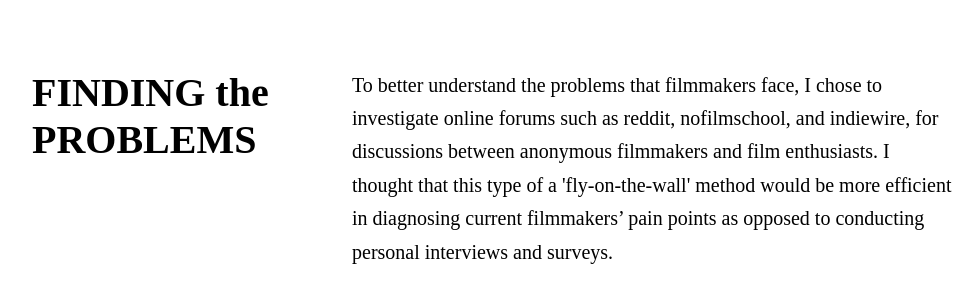
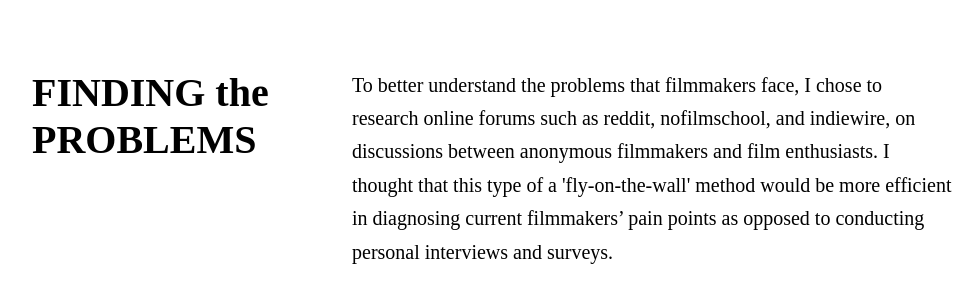
Before and after one commit to aaronzomback/design-portfolio, a Jekyll site: the page built from timesink.html, in a window 1280 px wide and 900 px high, scrolled down 3366 px. Shown: the part 186-481 px from the top of the window, without its empty margins (48-1028 px from the left). Built offline with Jekyll 4.4.1, drawn with Linux system fonts in a browser that asks for light colours; some web fonts are replaced.

Commit message:
research

```diff
--- a/timesink.html
+++ b/timesink.html
@@ -123,7 +123,7 @@ layout: nav
   <div class="research-text">
 
 
-<p>To better understand the problems that filmmakers face, I chose to investigate online forums such as reddit, nofilmschool, and indiewire, for discussions between anonymous filmmakers and film enthusiasts. I thought that this type of a 'fly-on-the-wall' method would be more efficient in diagnosing current filmmakers’ pain points as opposed to conducting personal interviews and surveys.</p>
+<p>To better understand the problems that filmmakers face, I chose to research online forums such as reddit, nofilmschool, and indiewire, on discussions between anonymous filmmakers and film enthusiasts. I thought that this type of a 'fly-on-the-wall' method would be more efficient in diagnosing current filmmakers’ pain points as opposed to conducting personal interviews and surveys.</p>
 
 <p class="consensus-emerge">I began to notice a consensus emerging - filmmakers often submit their films to festivals but they are frequently disappointed by the lack of value and support that film festivals generate towards developing their careers.<br> <br>
 
```
